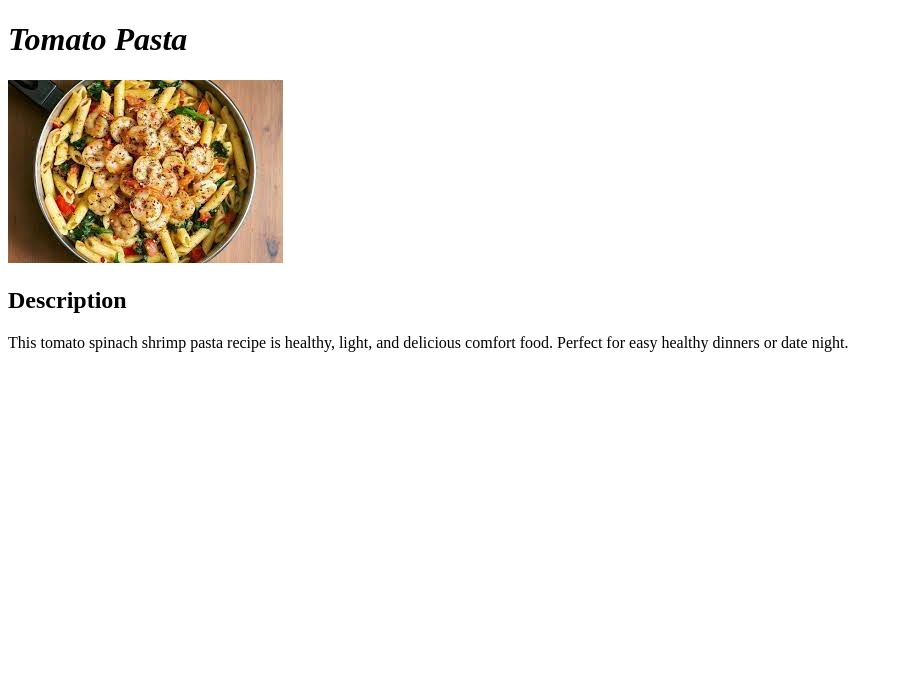
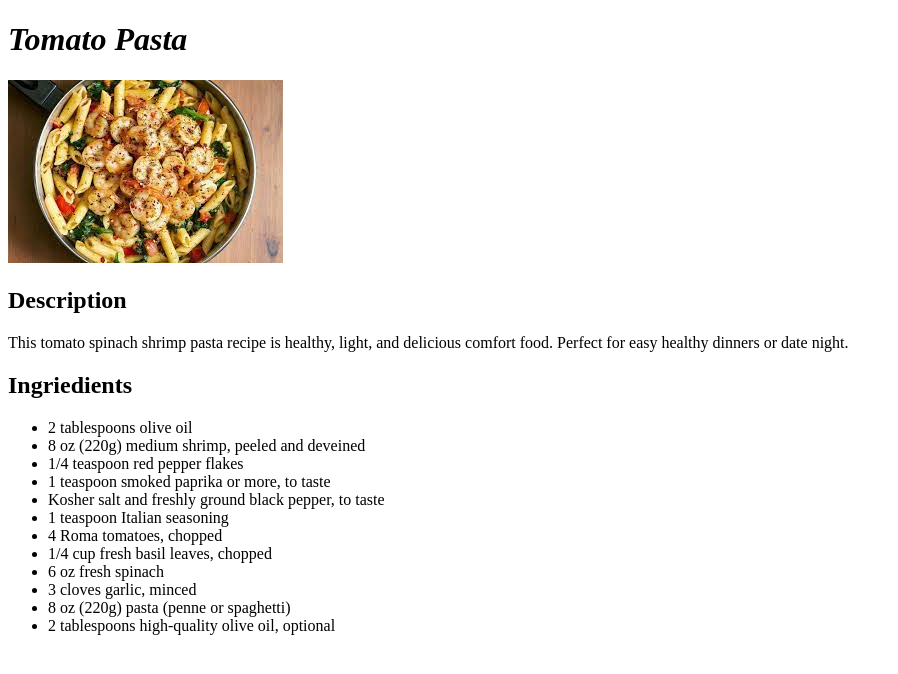
Before and after one commit to Tynthesky/odin-recipes, a plain HTML site: page recipes/TomatoPasta.html in a window 1280 px wide. Shown: the whole page, without its empty margins (0-898 px from the left). Drawn offline with Linux system fonts and the light colour scheme.

Commit message:
Add "Ingriedients" header and list

```diff
--- a/recipes/TomatoPasta.html
+++ b/recipes/TomatoPasta.html
@@ -8,8 +8,23 @@
     <body>
         <h1><em>Tomato Pasta</em></h1>
         <img src="pics/tomatoshrimppasta.jpeg">
-
         <h2>Description</h2>
         <p>This tomato spinach shrimp pasta recipe is healthy, light, and delicious comfort food. Perfect for easy healthy dinners or date night.</p>
+
+        <h2>Ingriedients</h2>
+            <ul>
+                <li>2 tablespoons olive oil</li>
+                <li>8 oz (220g) medium shrimp, peeled and deveined</li>
+                <li>1/4 teaspoon red pepper flakes</li>
+                <li>1 teaspoon smoked paprika or more, to taste</li>
+                <li>Kosher salt and freshly ground black pepper, to taste</li>
+                <li>1 teaspoon Italian seasoning</li>
+                <li>4 Roma tomatoes, chopped</li>
+                <li>1/4 cup fresh basil leaves, chopped</li>
+                <li>6 oz fresh spinach</li>
+                <li>3 cloves garlic, minced</li>
+                <li>8 oz (220g) pasta (penne or spaghetti)</li>
+                <li>2 tablespoons high-quality olive oil, optional</li>
+            </ul>
     </body>
 </html>
```
